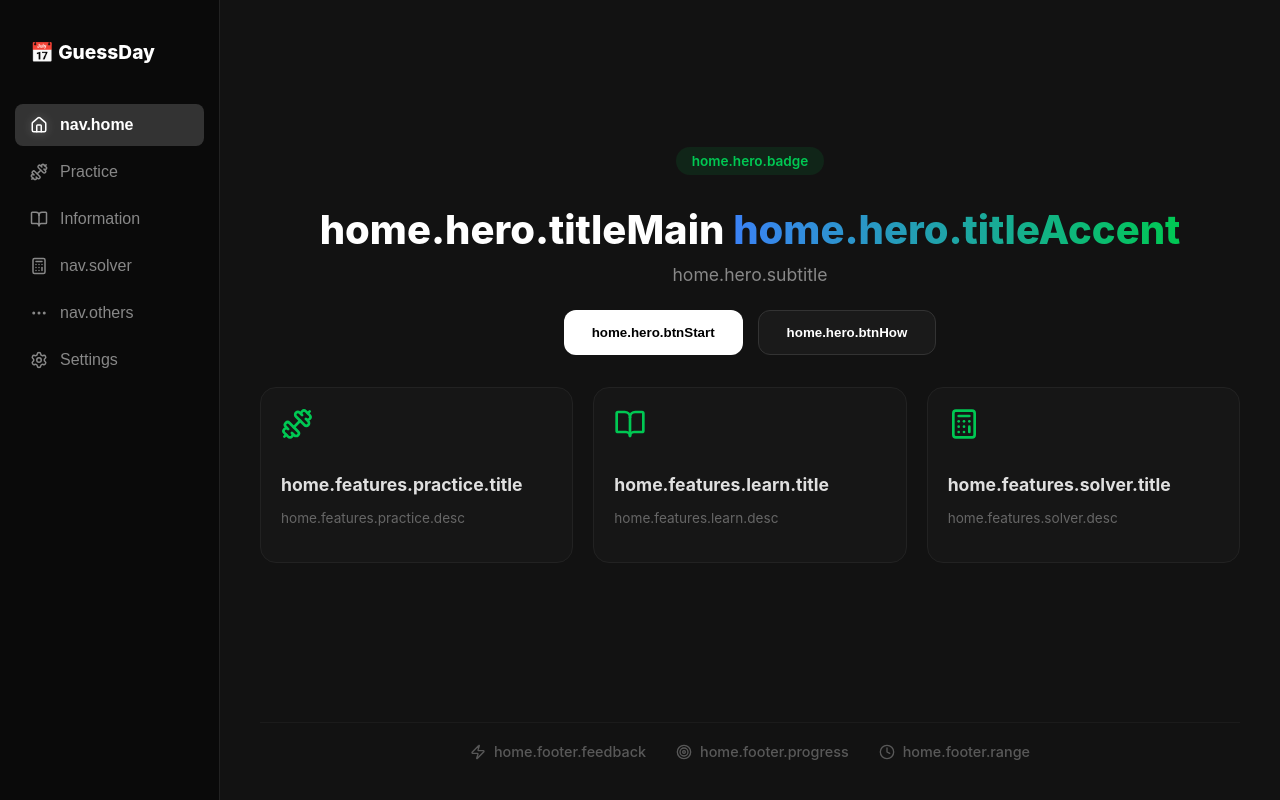
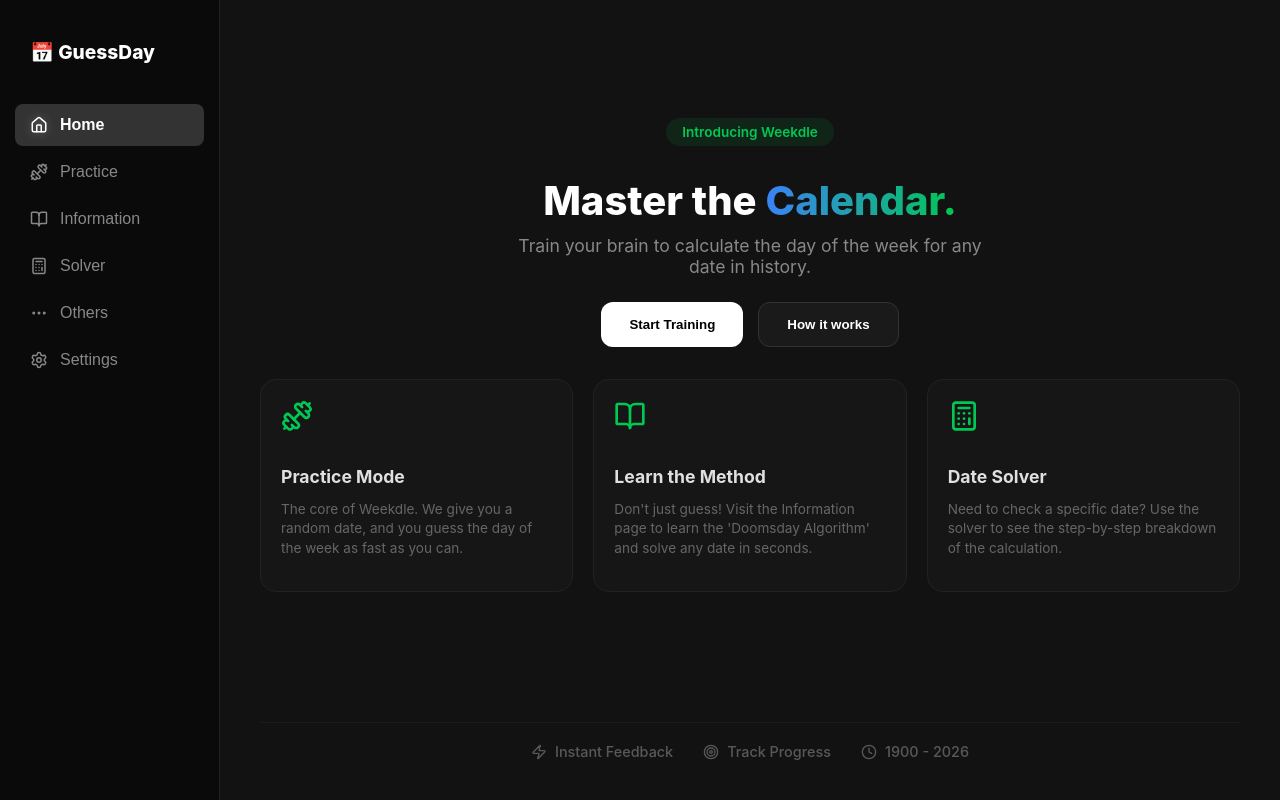
Before and after one commit to llucoliveras/Weekdle, a React (Create React App) app: page / in a window 1280 px wide. Built offline with nearby package versions, Linux system fonts and the light colour scheme.

Commit message:
Added Translations for Home Page

```diff
--- a/src/i18n.js
+++ b/src/i18n.js
@@ -1,35 +1,47 @@
 // i18n.js
 import i18n from 'i18next';
 import { initReactI18next } from 'react-i18next';
+import LanguageDetector from 'i18next-browser-languagedetector';
 
 // Imports
 import enCommon from './locales/en/common.json';
 import enInfo from './locales/en/info.json';
 import enHistory from './locales/en/history.json';
+import enHome from './locales/en/home.json';
 import enNav from './locales/en/nav.json';
 import enSettings from './locales/en/settings.json';
 import esCommon from './locales/es/common.json';
 import esInfo from './locales/es/info.json';
 import esNav from './locales/es/nav.json';
 import esHistory from './locales/es/history.json';
+import esHome from './locales/es/home.json';
 import esSettings from './locales/es/settings.json';
 import caCommon from './locales/ca/common.json';
 import caInfo from './locales/ca/info.json';
 import caNav from './locales/ca/nav.json';
 import caHistory from './locales/ca/history.json';
+import caHome from './locales/ca/home.json';
 import caSettings from './locales/ca/settings.json';
 
 i18n
+    .use(LanguageDetector)
     .use(initReactI18next)
     .init({
+        fallbackLng: 'en',
+        interpolation: { escapeValue: false },
+        detection: {
+            order: ['localStorage', 'cookie', 'navigator', 'htmlTag'],
+            caches: ['localStorage']
+        },
         resources: {
             en: {
                 translation: {
                     ...enCommon,
                     info: enInfo,
                     history: enHistory,
+                    home: enHome,
                     nav: enNav,
-                    settings: enSettings,
+                    settings: enSettings
                 }
             },
             es: {
@@ -37,6 +49,7 @@ i18n
                     ...esCommon,
                     info: esInfo,
                     history: esHistory,
+                    home: esHome,
                     nav: esNav,
                     settings: esSettings
                 }
@@ -46,11 +59,10 @@ i18n
                     ...caCommon,
                     info: caInfo,
                     history: caHistory,
+                    home: caHome,
                     nav: caNav,
                     settings: caSettings
                 }
             }
         },
-        fallbackLng: 'en',
-        interpolation: { escapeValue: false }
     });
--- /dev/null
+++ b/src/locales/ca/home.json
@@ -0,0 +1,29 @@
+{
+    "hero": {
+        "badge": "Us presentem Weekdle",
+        "titleMain": "Domina el",
+        "titleAccent": "Calendari.",
+        "subtitle": "Entrena el teu cervell per calcular el dia de la setmana de qualsevol data de la història.",
+        "btnStart": "Comença a entrenar",
+        "btnHow": "Com funciona"
+    },
+    "features": {
+        "practice": {
+            "title": "Mode Pràctica",
+            "desc": "L'essència de Weekdle. Et donem una data aleatòria i tu endevines el dia de la setmana tan ràpid com puguis."
+        },
+        "learn": {
+            "title": "Aprèn el Mètode",
+            "desc": "No et limitis a suposar! Visita la pàgina d'Informació per aprendre l'algorisme i resoldre qualsevol data."
+        },
+        "solver": {
+            "title": "Calculadora",
+            "desc": "Necessites consultar una data específica? Utilitza la calculadora per veure el desglossament pas a pas."
+        }
+    },
+    "footer": {
+        "feedback": "Resposta a l'instant",
+        "progress": "Segueix el teu progrés",
+        "range": "1900 - 2026"
+    }
+}
--- a/src/locales/ca/nav.json
+++ b/src/locales/ca/nav.json
@@ -1,5 +1,8 @@
 {
+    "home": "Inici",
     "practice": "Pràctica",
     "information": "Informació",
+    "solver": "Solucionador",
+    "others": "Altres",
     "settings": "Configuració"
 }
--- /dev/null
+++ b/src/locales/en/home.json
@@ -0,0 +1,29 @@
+{
+    "hero": {
+        "badge": "Introducing Weekdle",
+        "titleMain": "Master the",
+        "titleAccent": "Calendar.",
+        "subtitle": "Train your brain to calculate the day of the week for any date in history.",
+        "btnStart": "Start Training",
+        "btnHow": "How it works"
+    },
+    "features": {
+        "practice": {
+            "title": "Practice Mode",
+            "desc": "The core of Weekdle. We give you a random date, and you guess the day of the week as fast as you can."
+        },
+        "learn": {
+            "title": "Learn the Method",
+            "desc": "Don't just guess! Visit the Information page to learn the 'Doomsday Algorithm' and solve any date in seconds."
+        },
+        "solver": {
+            "title": "Date Solver",
+            "desc": "Need to check a specific date? Use the solver to see the step-by-step breakdown of the calculation."
+        }
+    },
+    "footer": {
+        "feedback": "Instant Feedback",
+        "progress": "Track Progress",
+        "range": "1900 - 2026"
+    }
+}
--- a/src/locales/en/nav.json
+++ b/src/locales/en/nav.json
@@ -1,5 +1,8 @@
 {
+    "home": "Home",
     "practice": "Practice",
     "information": "Information",
+    "solver": "Solver",
+    "others": "Others",
     "settings": "Settings"
 }
--- /dev/null
+++ b/src/locales/es/home.json
@@ -0,0 +1,29 @@
+{
+    "hero": {
+        "badge": "Presentamos Weekdle",
+        "titleMain": "Domina el",
+        "titleAccent": "Calendario.",
+        "subtitle": "Entrena tu cerebro para calcular el día de la semana de cualquier fecha de la historia.",
+        "btnStart": "Empezar a entrenar",
+        "btnHow": "Cómo funciona"
+    },
+    "features": {
+        "practice": {
+            "title": "Modo Práctica",
+            "desc": "El núcleo de Weekdle. Te damos una fecha aleatoria y tú adivinas el día de la semana lo más rápido posible."
+        },
+        "learn": {
+            "title": "Aprende el Método",
+            "desc": "¡No te limites a adivinar! Visita la página de Información para aprender el 'Algoritmo de la Fi del Mundo'."
+        },
+        "solver": {
+            "title": "Calculadora",
+            "desc": "¿Necesitas consultar una fecha específica? Usa el calculador para ver el desglose paso a paso."
+        }
+    },
+    "footer": {
+        "feedback": "Respuesta al instante",
+        "progress": "Sigue tu progreso",
+        "range": "1900 - 2026"
+    }
+}
--- a/src/locales/es/nav.json
+++ b/src/locales/es/nav.json
@@ -1,5 +1,8 @@
 {
+    "home": "Inicio",
     "practice": "Práctica",
     "information": "Información",
+    "solver": "Solucionador",
+    "others": "Otros",
     "settings": "Ajustes"
 }
```
